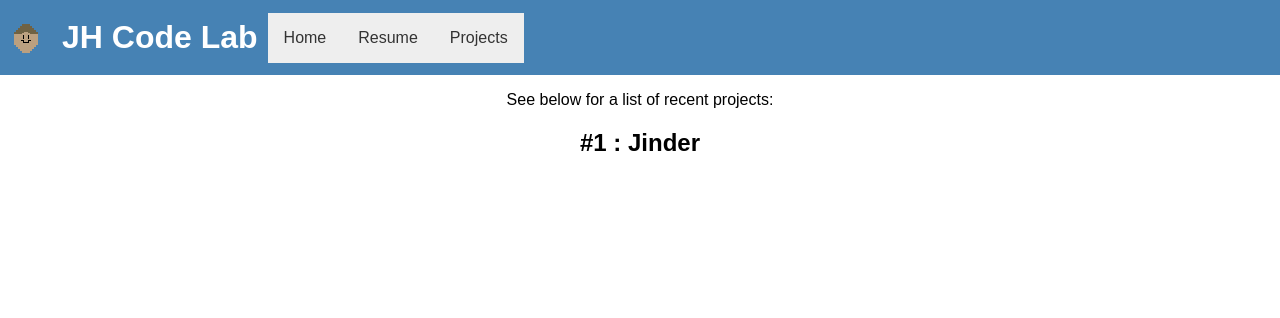
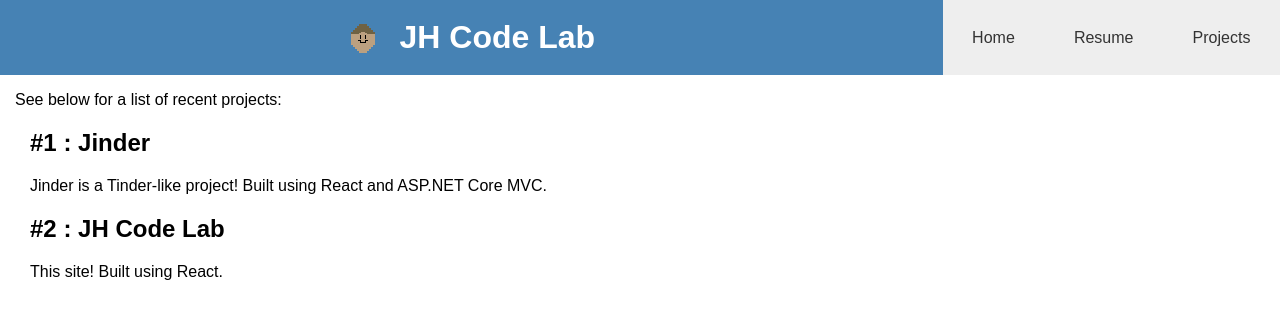
Before and after one commit to jrhender/JHLab, a React (Create React App) app: page / in a window 1280 px wide. Shown: the top 318 px of the page. Built offline with nearby package versions, Linux system fonts and the light colour scheme.

Commit message:
Improved header through use of flexbox

```diff
--- a/src/Header.css
+++ b/src/Header.css
@@ -14,6 +14,7 @@
 
 .App-header h1 {
     margin: 10px;
+    /*flex-grow: 2;*/
 }
 
 .App-header img {
@@ -25,12 +26,14 @@
   list-style: none;
   margin: 0;
   padding: 0;
+  height: 100%;
 
     /**
    * Flexbox properties
    */
   display: flex;
   justify-content: space-around;
+  align-items: center;
 }
 
 .site-navigation a {
@@ -45,12 +48,23 @@
   background: #d4d4d4;
 }
 
-@media all and (max-width: 650px) {
+ .App-header nav {
+    flex: 1;
+    height: 100%;
+ }
+
+ .App-header #LogoAndName {
+    flex-grow: 2;
+    display:flex;
+    align-items: center;
+    justify-content: center;
+ }
+
+@media all and (max-width: 525px) {
   .App-header {
     /**
      * Full width navigation items
      */
-    /*flex-flow: column wrap;*/
     padding: 0;
     height: 150px;
   }
--- a/src/Header.js
+++ b/src/Header.js
@@ -5,8 +5,10 @@ import jhFace from './John-Face.png';
 const Header = (props) => {
     return (
         <div className="App-header">
-            <img src={jhFace} alt="logo" />
-            <h1>JH Code Lab</h1>
+            <div id="LogoAndName">
+                <img src={jhFace} alt="logo" />
+                <h1>JH Code Lab</h1>
+            </div>
             <nav className="site-navigation">
                 <ul>
                     <li><a href="">Home</a></li>
--- /dev/null
+++ b/src/Project.css
@@ -0,0 +1,4 @@
+.Project {
+    text-align: left;
+    margin: 15px;
+}
--- a/src/Project.js
+++ b/src/Project.js
@@ -1,12 +1,11 @@
 import React from 'react';
-//import './Projects.css';
-import jhFace from './John-Face.png';
+import './Project.css';
 
 const Project = (props) => {
     return (
-        <div>
-            {/*<h3>#{props.projectNumber}</h3>*/}
+        <div className="Project">
             <h2>#{props.projectNumber} : {props.projectName}</h2>
+            <p>{props.projectDescription}</p>
         </div>
     )
 }
--- /dev/null
+++ b/src/Projects.css
@@ -0,0 +1,4 @@
+.Projects {
+    text-align: left;
+    margin: 15px;
+}
--- a/src/Projects.js
+++ b/src/Projects.js
@@ -1,12 +1,19 @@
 import React from 'react';
-//import './Projects.css';
+import './Projects.css';
 import Project from './Project.js'
 
 const Projects = (props) => {
+
+    const projectDescriptions = {
+        Jinder : "Jinder is a Tinder-like project! Built using React and ASP.NET Core MVC.",
+        jhCodeLab : "This site! Built using React."
+    }
+
     return (
-        <div>
+        <div className="Projects">
             <p>See below for a list of recent projects:</p>
-            <Project projectName="Jinder" projectNumber="1"/>
+            <Project projectName="Jinder" projectNumber="1" projectDescription={projectDescriptions.Jinder}/>
+            <Project projectName="JH Code Lab" projectNumber="2" projectDescription={projectDescriptions.jhCodeLab}/>
         </div>
     )
 }
```
